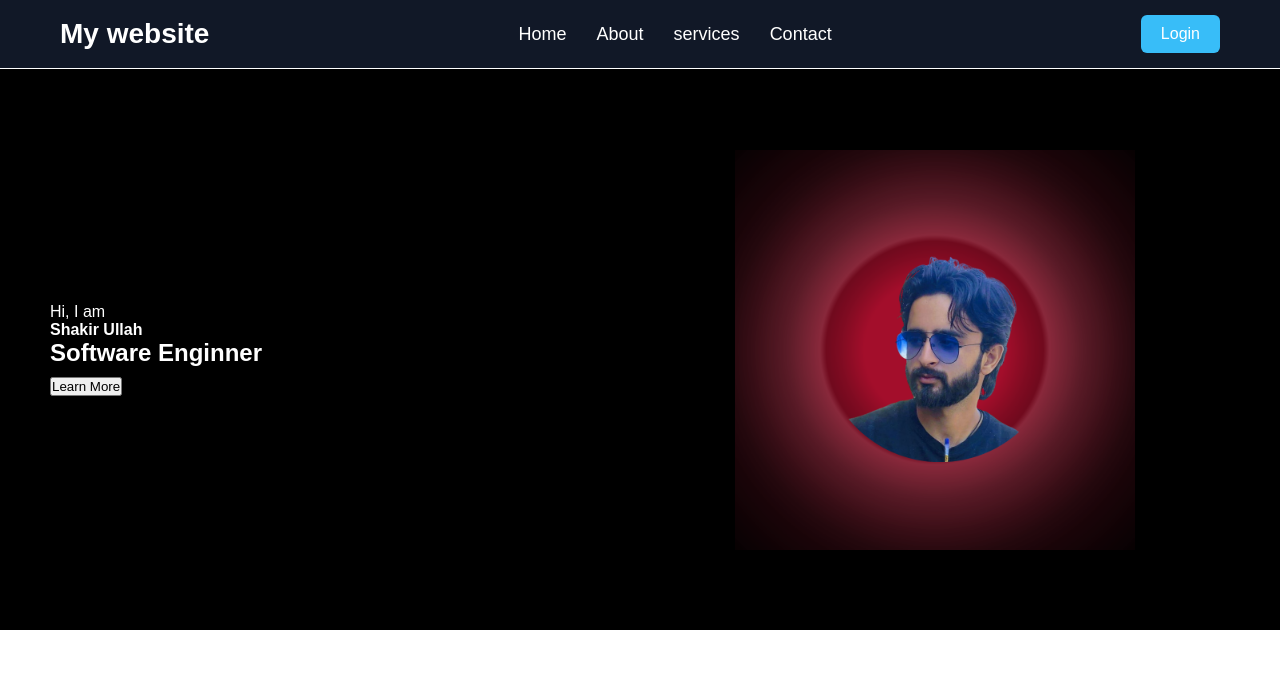
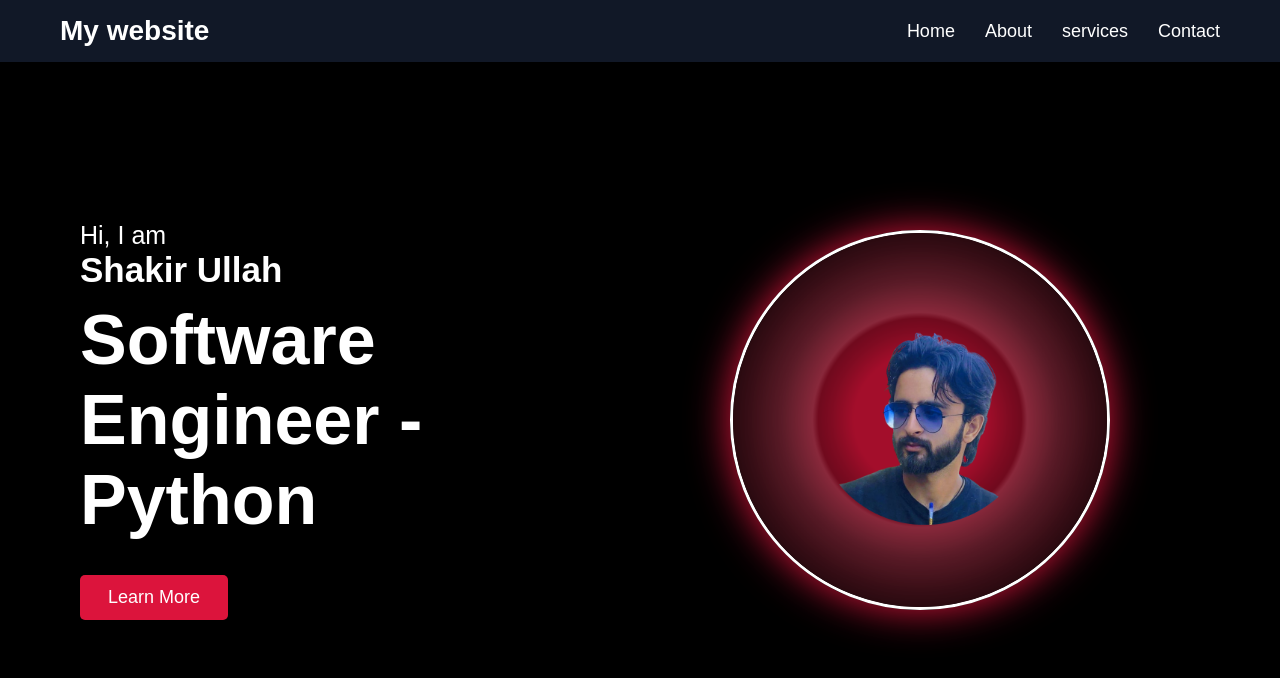
Before and after one commit to ShakirUllah777/Frontend-Learning, a plain HTML site: page Project1/Personal website/index.html in a window 1280 px wide. Shown: the top 678 px of the page. Drawn offline with Linux system fonts and the light colour scheme.

Commit message:
PW - Herso section added..

```diff
--- a/Project1/Personal website/index.html
+++ b/Project1/Personal website/index.html
@@ -18,15 +18,13 @@
             <li><a href="#">services</a></li>
             <li><a href="#">Contact</a></li>
         </ul>
-
-        <a href="#" class="btn">Login</a>
     </nav>
 
     <div class="hero-section">
         <div class="left">
             <p>Hi, I am</p>
-            <h4>Shakir Ullah</h4>
-            <h2>Software Enginner</h2>
+            <h2>Shakir Ullah</h2>
+            <h1>Software Engineer - Python</h1>
 
             <button>Learn More</button>
         </div>
@@ -34,8 +32,9 @@
         <div class="right">
             <img src="/Project1/Personal website/pimage.png" alt="image">
         </div>
+    </div>
 
-    </div>
+
 </body>
 
 </html>
--- a/Project1/Personal website/style.css
+++ b/Project1/Personal website/style.css
@@ -1,93 +1,111 @@
-* {
-  margin: 0px;
-  padding: 0px;
+*{
+  margin: 0;
+  padding: 0;
   box-sizing: border-box;
   font-family: Arial;
   color: white;
 }
 
-body {
-  height: 200vh;
-  padding-top: 69px;
+body{
+  background: black;
 }
 
-nav {
+/* Navbar */
+
+nav{
   width: 100%;
   background: #111827;
   display: flex;
   justify-content: space-between;
   align-items: center;
   padding: 15px 60px;
+
   position: fixed;
   top: 0;
   left: 0;
+
+  z-index: 1000;
 }
 
-.logo {
-  color: white;
+.logo{
   font-size: 28px;
   font-weight: bold;
 }
 
-.nav-links {
+.nav-links{
   display: flex;
   list-style: none;
   gap: 30px;
 }
 
-.nav-links a {
+.nav-links li a{
   text-decoration: none;
-  color: white;
   font-size: 18px;
   transition: 0.3s;
 }
 
-.nav-links a:hover {
+.nav-links li a:hover{
   color: #38bdf8;
 }
 
-.btn {
-  background: #38bdf8;
-  color: white;
-  padding: 10px 20px;
-  border-radius: 6px;
-  text-decoration: none;
-  transition: 0.3s;
+/* Hero Section */
+
+.hero-section{
+  width: 100%;
+  min-height: 100vh;
+
+  display: flex;
+  justify-content: space-between;
+  align-items: center;
+
+  padding: 80px;
+  padding-top: 120px;
 }
 
-.btn:hover {
-  background: #0ea5e9;
+/* Left Side */
+
+.left{
+  width: 50%;
 }
 
-.hero-section {
-    height: 561px;
-    width: 100%;
-    background-color: rgb(0, 0, 0);
-    display: flex;
-    justify-content: space-between;
-    align-items: center;
-    padding: 50px;
+.left p{
+  font-size: 25px;
 }
 
-.left {
-    width: 50%;
+.left h1{
+  font-size: 70px;
+  margin: 10px 0;
 }
 
-.right {
-    width: 50%;
-    display: flex;
-    justify-content: center;
+.left h2{
+  font-size: 35px;
+}
+
+.left button{
+  margin-top: 25px;
+  padding: 12px 28px;
+  border: none;
+  background: crimson;
+  border-radius: 5px;
+  font-size: 18px;
+  cursor: pointer;
+}
+
+.left button:hover{
+  background: red;
+}
+
+/* Right Side */
+
+.right{
+  width: 50%;
+  display: flex;
+  justify-content: center;
 }
 
 .right img{
-    width: 400px;
+  width: 380px;
+  border-radius: 50%;
+  border: 3px solid white;
+  box-shadow: 0 0 40px crimson;
 }
-
-.left button{
-    color: black;
-    margin-top: 10px;
-}
-
-.left button:hover{
-    background-color: red;
-}
```
